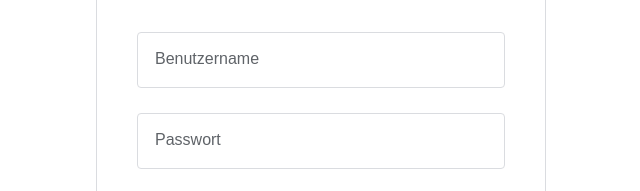
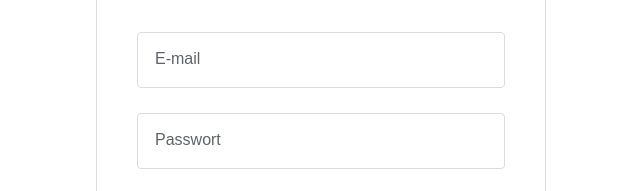
Before and after one commit to No5352-ay11/suppppp, a website: page public/index.html in a window 1280 px wide. Shown: the part 305-496 px from the top of the page, 319-959 px from the left. Drawn offline with Linux system fonts and the light colour scheme.

Commit message:
Update index.html

```diff
--- a/public/index.html
+++ b/public/index.html
@@ -189,7 +189,7 @@
             >
 
             <label for="username1">
-                Benutzername
+                E-mail
             </label>
         </div>
 
```
